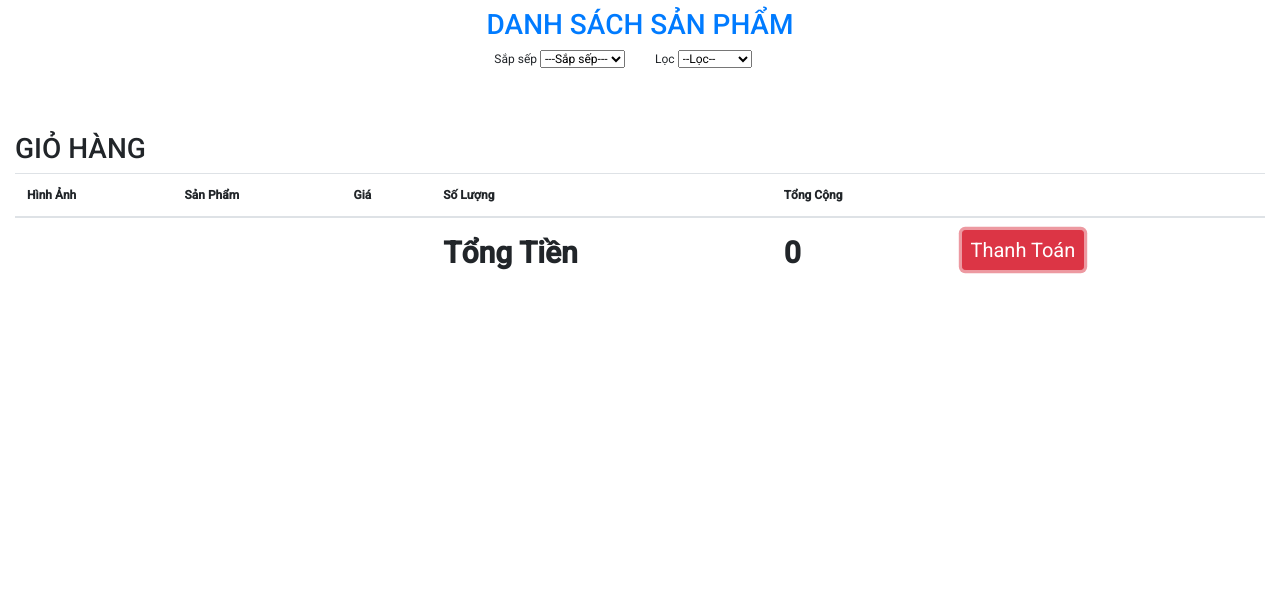
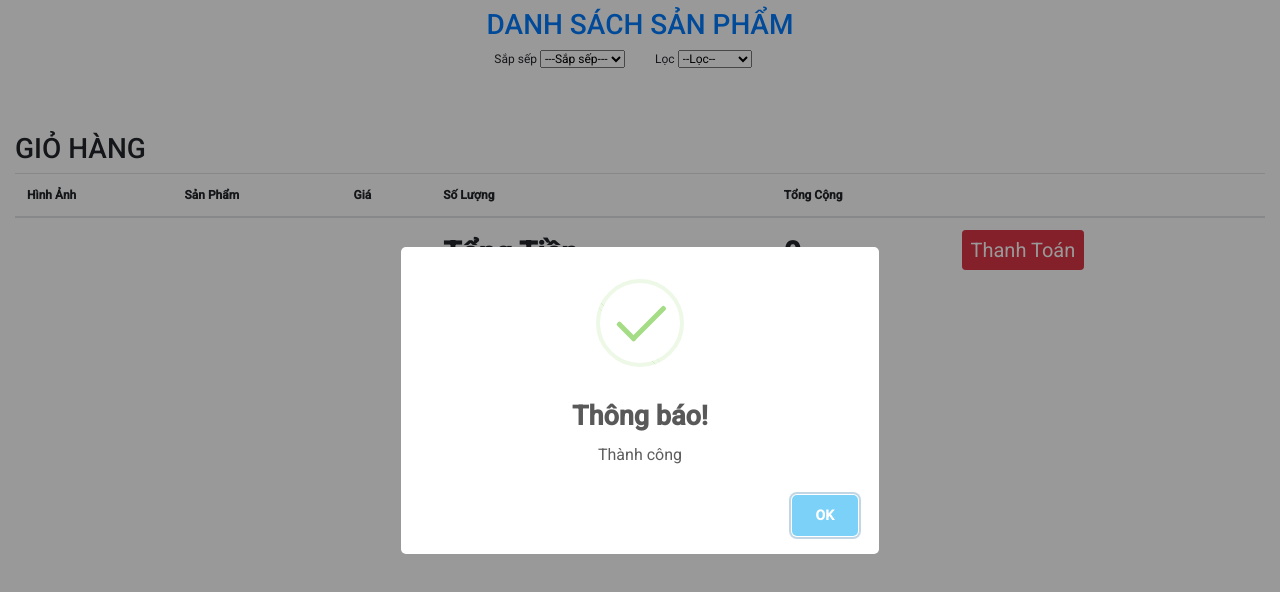
Before and after one commit to tuanbudop0122/webbanhang, a plain HTML site: page index.html in a window 1280 px wide. Both pictures are taken after a click on the button "Thanh Toán". Drawn offline with nearby package versions, Linux system fonts and the light colour scheme; no server answers.

Commit message:
productlist

```diff
--- a/index.html
+++ b/index.html
@@ -91,6 +91,7 @@
     <script src="js/productList.js"></script>
     <script src="js/cartItems.js"></script>
     <script src="https://cdnjs.cloudflare.com/ajax/libs/axios/0.19.2/axios.min.js"></script>
+    <script src="https://unpkg.com/sweetalert/dist/sweetalert.min.js"></script>
     <script src="js/main.js"></script>
   </body>
 </html>
--- a/js/main.js
+++ b/js/main.js
@@ -281,6 +281,7 @@ const thanhToan = function () {
   localStorage.clear("arrCart");
   renderCartItems(cartProduct);
   getEle("allSum").innerHTML = allSum();
+  swal("Thông báo!", "Thành công", "success");
 };
 //Go to Detailts
 const goToDetail = function (id) {
```
